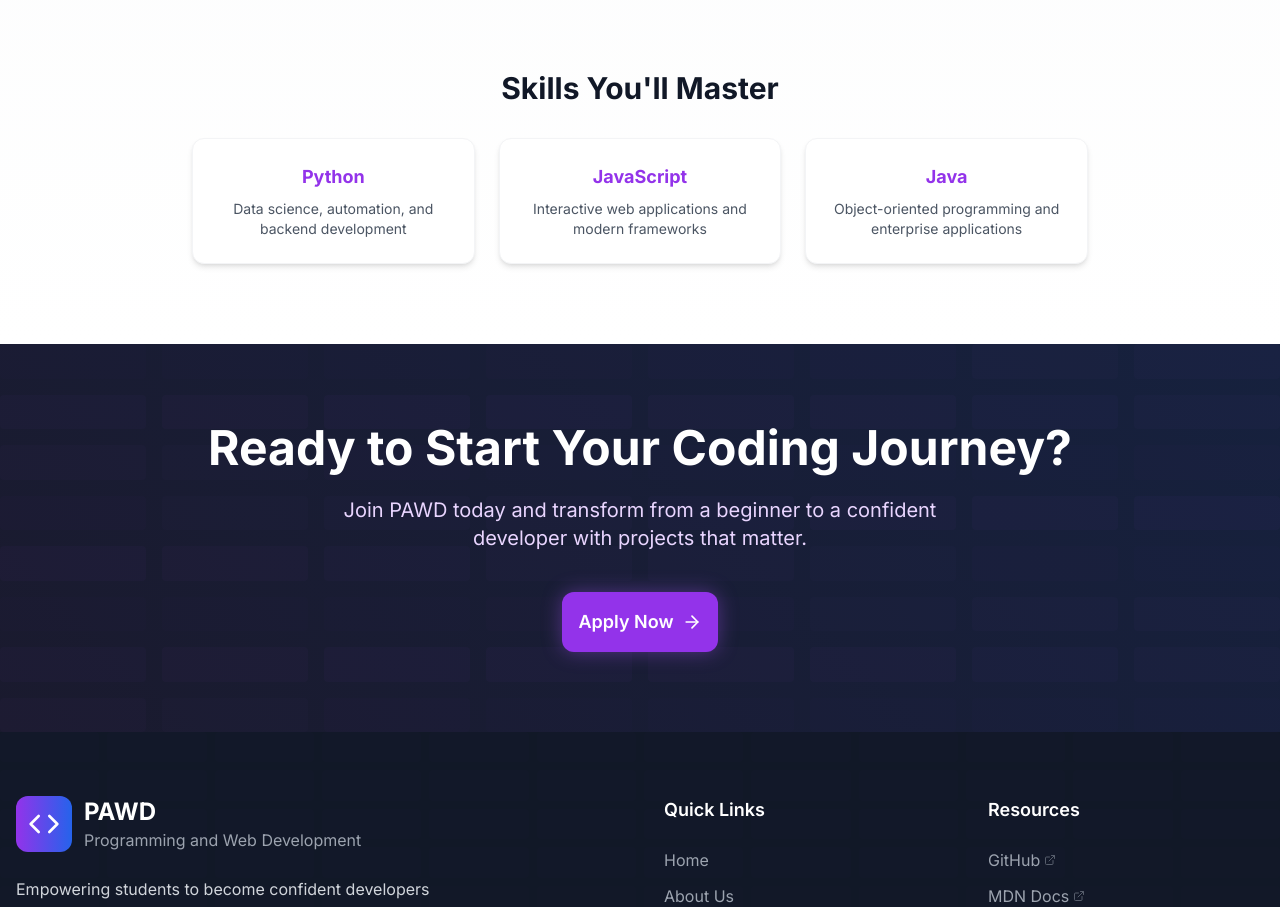
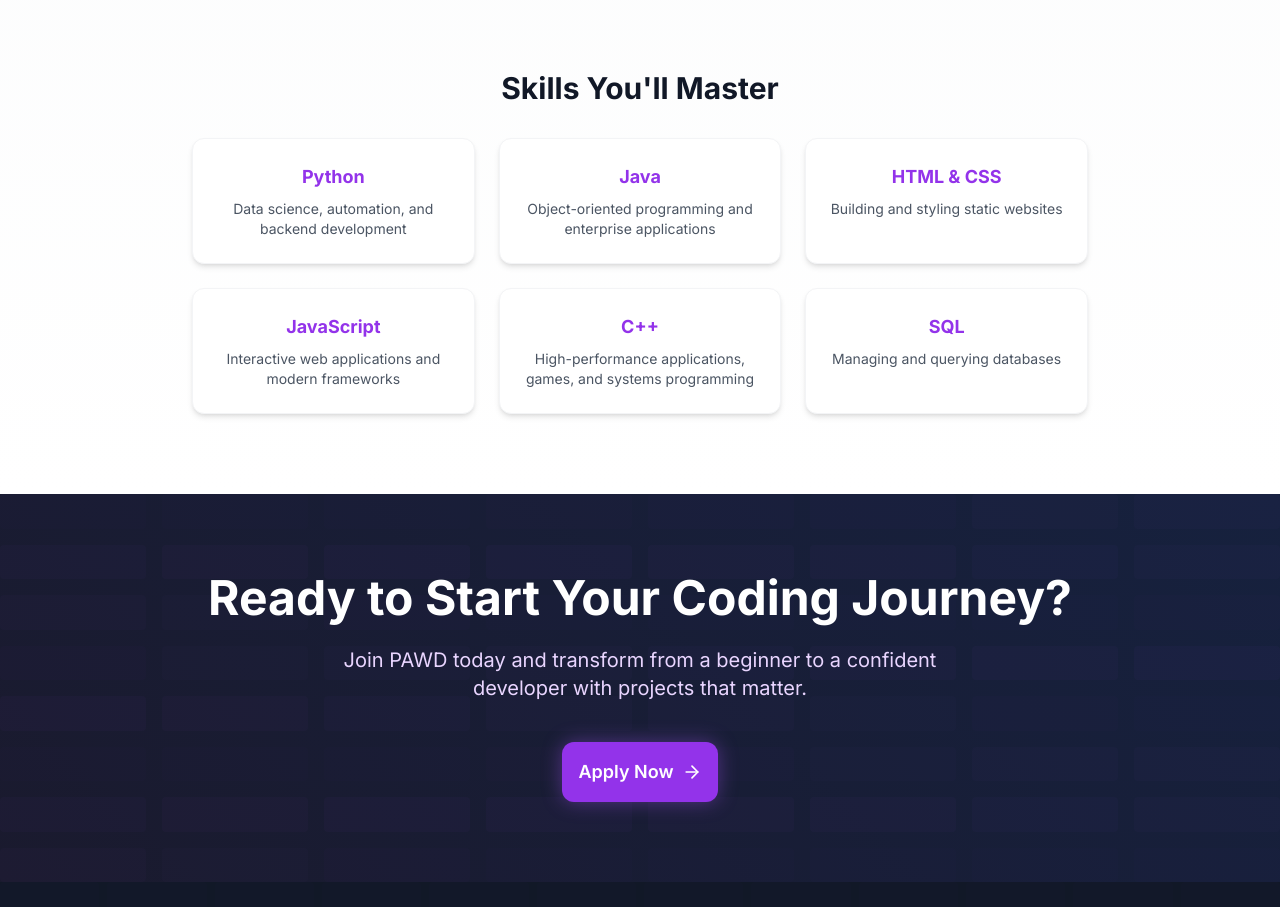
Before and after one commit to programmingcvhs/programmingcvhs.github.io, a Next.js app: page / in a window 1280 px wide. Shown: the part 1540-2447 px from the top of the page. Built offline with nearby package versions, Linux system fonts and the light colour scheme.

Commit message:
Update page.tsx

```diff
--- a/app/page.tsx
+++ b/app/page.tsx
@@ -172,8 +172,11 @@
             <div className="grid md:grid-cols-3 gap-6 max-w-4xl mx-auto">
               {[
                 { name: "Python", desc: "Data science, automation, and backend development" },
+                { name: "Java", desc: "Object-oriented programming and enterprise applications" },
+                { name: "HTML & CSS", desc: "Building and styling static websites" },
                 { name: "JavaScript", desc: "Interactive web applications and modern frameworks" },
-                { name: "Java", desc: "Object-oriented programming and enterprise applications" }
+                { name: "C++", desc: "High-performance applications, games, and systems programming" },
+                { name: "SQL", desc: "Managing and querying databases" }
               ].map((skill, index) => (
                 <motion.div
                   key={index}
```
